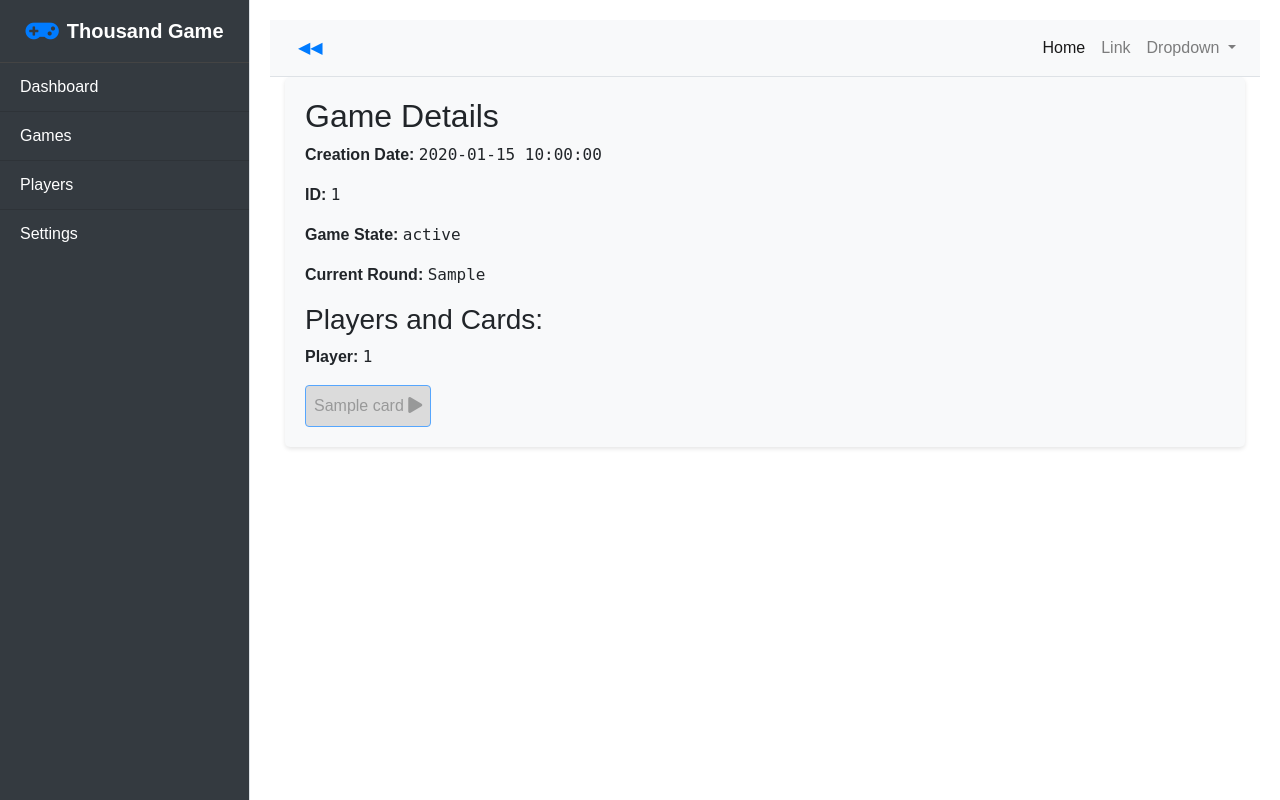
After one commit to farid002/api-thousand-game, a Flask app: template frontend/templates/game_info.html in a window 1280 px wide. The commit adds this page. Run offline with Flask 3, Linux system fonts and the light colour scheme; the template is opened without the code that fills it: most values are stand-ins (such as "Sample title", 1, 10 or a date in 2020); some libraries are stand-ins or nearby versions.

Commit message:
feat: view game functionality for frontend

```diff
--- a/frontend/app.py
+++ b/frontend/app.py
@@ -3,8 +3,15 @@
 import requests
 from flask import Flask, redirect, render_template, request, url_for
 
+from thousand_api.db.database import (
+    Session,
+    get_current_round_from_db,
+    get_player_from_db,
+    get_players_with_game_from_db,
+)
+
 app = Flask(__name__)
-FASTAPI_URL = "http://127.0.0.1:5002"
+FASTAPI_URL = "http://127.0.0.1:5001"
 
 
 @app.route("/")
@@ -26,8 +33,42 @@ def get_game(game_id):
     """TODO: Write docstring"""
     response = requests.get(f"{FASTAPI_URL}/game/{game_id}")
     game = response.json()
-    return game
+    game_state = game.get("game_state")
+    current_round = game.get("current_round")
 
+    session = Session()
+
+    if not game:
+        return "Game not found", 404
+
+        # Create a dictionary to store player cards
+    player_cards = {}
+
+    for i in range(3):
+        player_id = game.get(f"player{i}_id")
+        player = get_player_from_db(session, player_id)
+        if player:
+            player_cards[player_id] = player.cards_current_list  # Get cards or an empty list if None
+        else:
+            player_cards[player_id] = []  # Empty list for players without cards
+
+    game_state = game.get("game_state")
+    current_round = game.get("current_round")
+    current_player_id = get_current_player_id(game, current_round)
+
+    return render_template(
+        'game_info.html',
+        game=game,  # Pass the game data
+        players=player_cards,
+        game_state=game_state,
+        current_player_id=current_player_id
+    )
+
+
+def get_current_player_id(game, current_round):
+    # Replace with your logic to determine the current player
+    # based on the game state and round.
+    return game.get("player0_id")
 
 @app.route("/game/<game_id>/edit", methods=["GET", "POST"])
 def edit_game(game_id):
--- a/frontend/static/styles.css
+++ b/frontend/static/styles.css
@@ -94,3 +94,50 @@ a:hover {
 .sidebar-heading i {
     color: #007bff;
 }
+
+.btn-info {
+    background-color: #17a2b8;
+    color: white;
+    border: none;
+}
+
+.btn-info:hover {
+    background-color: #138496;
+}
+
+.game-info-container {
+    background-color: #f8f9fa;
+    padding: 20px;
+    border-radius: 5px;
+    box-shadow: 0 2px 4px rgba(0, 0, 0, 0.1);
+    margin-bottom: 20px;
+}
+
+.game-info-label {
+    font-weight: bold;
+    margin-bottom: 5px;
+}
+
+.game-info-value {
+    font-family: monospace;
+}
+
+
+.player-cards button { /* Or .play-card-button if you have that class */
+    background-color: lightblue; /* Example color */
+    color: black;
+    border: 1px solid gray;
+    padding: 8px;
+    cursor: pointer; /* Indicate that it's clickable */
+}
+
+.player-cards button:hover {
+    background-color: #0056b3; /* Example hover color */
+    color: white;
+}
+
+.player-cards button:disabled {
+    background-color: #ccc; /* Grayed-out for disabled buttons */
+    color: #666;
+    cursor: not-allowed; /* Indicate that it's not clickable */
+}
--- /dev/null
+++ b/frontend/templates/game_info.html
@@ -0,0 +1,71 @@
+{% extends "base.html" %}
+
+{% block content %}
+<div class="game-info-container">
+    <h2>Game Details</h2>
+
+    <p><span class="game-info-label">Creation Date:</span> <span class="game-info-value">{{ game.creation_date }}</span>
+    </p>
+    <p><span class="game-info-label">ID:</span> <span class="game-info-value">{{ game.id }}</span></p>
+    <p><span class="game-info-label">Game State:</span> <span class="game-info-value">{{ game_state }}</span></p>
+    <p><span class="game-info-label">Current Round:</span> <span class="game-info-value">{{ game.current_round }}</span>
+    </p>
+
+    <h3>Players and Cards:</h3>
+    {% for player_id, cards in players.items() %}
+    <div class="player-card-section">
+        <p><span class="game-info-label">Player:</span> <span class="game-info-value">{{ player_id }}</span></p>
+
+        <div class="player-cards">
+            {% for card in cards %}
+            <button class="btn btn-primary play-card-button" data-player-id="{{ player_id }}" data-card="{{ card }}" {% if
+                game_state !="PLAYING" or player_id !=current_player_id %}disabled{% endif %}>
+                {{ card }} <i class="fas fa-play"></i>
+            </button>
+            {% endfor %}
+        </div>
+    </div>
+    {% endfor %}
+</div>
+
+<script>
+    document.addEventListener('DOMContentLoaded', () => {
+            const playButtons = document.querySelectorAll('.play-card-button');
+
+            const gameId = "{{ game.id }}"; // get game id from templatte
+
+            playButtons.forEach(button => {
+                button.addEventListener('click', () => {
+                    const playerId = button.dataset.playerId;
+                    const card = button.dataset.card;
+
+                    fetch(`/game/${gameId}/play_card`, {
+                        method: 'PUT',
+                        headers: {
+                            'Content-Type': 'application/x-www-form-urlencoded',
+                        },
+                        body: new URLSearchParams({
+                            'game_id': gameId,
+                            'player_id': playerId,
+                            'card': card
+                        })
+                    })
+                        .then(response => {
+                            if (!response.ok) {
+                                throw new Error(`HTTP error! status: ${response.status}`);
+                            }
+                            return response.json();
+                        })
+                        .then(data => {
+                            button.remove();
+                        })
+                        .catch(error => {
+                            console.error('Error playing card:', error);
+                            alert('An error occurred while playing the card. Please try again.');
+                        });
+                });
+            });
+        });
+</script>
+
+{% endblock %}
--- a/frontend/templates/games.html
+++ b/frontend/templates/games.html
@@ -1,6 +1,8 @@
 {% extends "base.html" %}
 
 {% block content %}
+</head>
+<link rel="stylesheet" href="{{ url_for('static', filename='styles.css') }}">
 <h1>Games</h1>
 <table id="gamesTable" class="display">
     <thead>
@@ -26,6 +28,9 @@
         <td>{{ game.game_state }}</td>
         <td>{{ game.current_round }}</td>
         <td>
+            <a href="{{ url_for('get_game', game_id=game.id) }}" class="btn btn-info">
+                <i class="fas fa-eye"></i>
+            </a>
             <button class="btn btn-primary edit-btn" data-toggle="modal" data-target="#editModal" data-id="{{ game.id }}">
                 <i class="fas fa-edit"></i>
             </button>
--- a/thousand_api/db/database.py
+++ b/thousand_api/db/database.py
@@ -5,7 +5,7 @@ from sqlalchemy.orm import sessionmaker
 
 from thousand_api.models.model import Base, Game, Player, Round
 
-engine = create_engine("sqlite:///games.db")
+engine = create_engine("sqlite:///tests/games.db")
 Session = sessionmaker(bind=engine)
 
 
```
Also changed, not shown: tests/start_test_api.py (+1 -1 lines), tests/system_test.py (+3 -3 lines).
